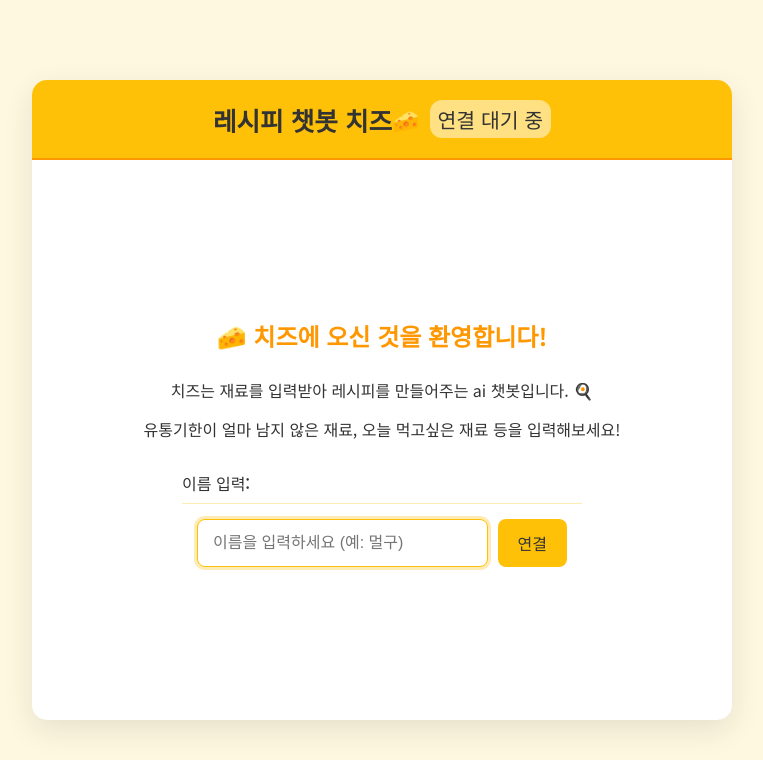
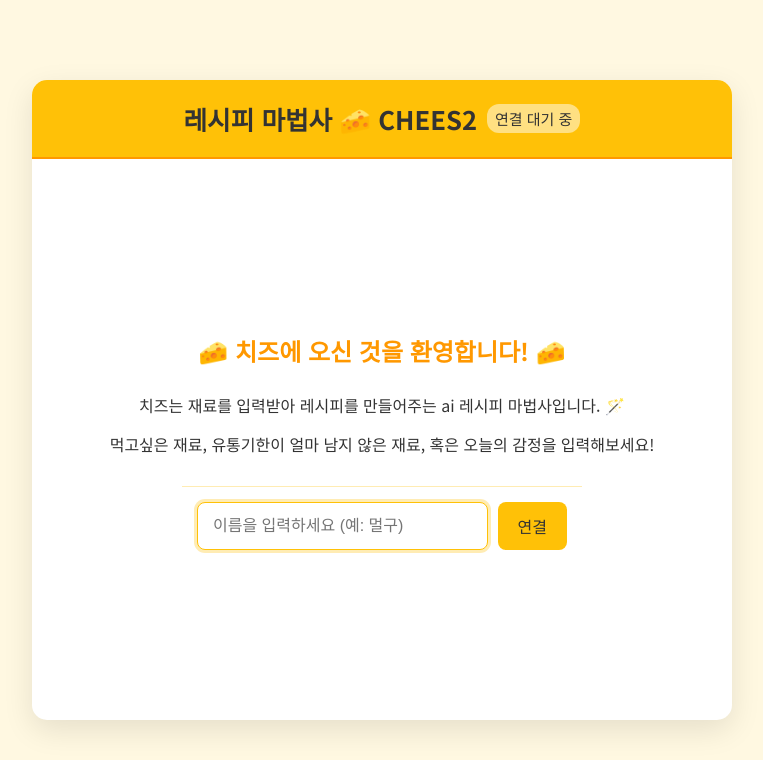
Before and after one commit to Resfebel/Ingredient_to_Recipe, a FastAPI app: page / in a window 1280 px wide. Shown: the top 760 px of the page, without its empty margins (258-1021 px from the left). Run offline with FastAPI, Linux system fonts and the light colour scheme.

Commit message:
commit 10: html 수정 + Update README.md

```diff
--- a/templates/index_chatbot.html
+++ b/templates/index_chatbot.html
@@ -3,7 +3,7 @@
 <head>
     <meta charset="UTF-8">
     <meta name="viewport" content="width=device-width, initial-scale=1.0">
-    <title>치즈🧀 ~레시피 챗봇~ </title>
+    <title> CHEES2🧀 레시피 마법사 치즈 </title>
     <link href="https://fonts.googleapis.com/css2?family=Noto+Sans+KR:wght@300;400;500;700&display=swap" rel="stylesheet">
     <style>
         /* 변수 정의: 노란색 계열 유지 */
@@ -204,17 +204,16 @@
 <body>
     <div class="chat-container">
         <div class="chat-header">
-            레시피 챗봇 치즈<span style="font-size: 22px;">🧀</span>
-            <span id="connectionStatus" class="status-indicator">연결 대기 중</span>
+            레시피 마법사 🧀 CHEES2<span style="font-size: 20px;"></span>
+            <span id="connectionStatus" class="status-indicator" style="font-size: 15px;">연결 대기 중</span>
         </div>
 
         <!-- 1. 연결 설정 화면 (초기 화면) -->
         <div id="connection-setup">
-            <h2>🧀 치즈에 오신 것을 환영합니다!</h2>
-            <p style="margin-top: 5px; margin-bottom: 10px;"> 치즈는 재료를 입력받아 레시피를 만들어주는 ai 챗봇입니다. 🍳</p>
-            <p style="margin-top: 5px; margin-bottom: 30px;"> 유통기한이 얼마 남지 않은 재료, 오늘 먹고싶은 재료 등을 입력해보세요!</p>
+            <h2>🧀 치즈에 오신 것을 환영합니다! 🧀</h2>
+            <p style="margin-top: 5px; margin-bottom: 10px;"> 치즈는 재료를 입력받아 레시피를 만들어주는 ai 레시피 마법사입니다. 🪄 </p>
+            <p style="margin-top: 5px; margin-bottom: 30px;"> 먹고싶은 재료, 유통기한이 얼마 남지 않은 재료, 혹은 오늘의 감정을 입력해보세요!</p>
             <div style="width: 80%; max-width: 400px;">
-                <label for="usernameInput" style="text-align: left; display: block;"> 이름 입력:</label>
                 <div class="input-group" style="margin-top: 0;">
                     <input type="text" id="usernameInput" value="" placeholder="이름을 입력하세요 (예: 멀구)">
                     <button id="connectBtn" onclick="connectWebSocket()">연결</button>
```
Also changed, not shown: README.md.
